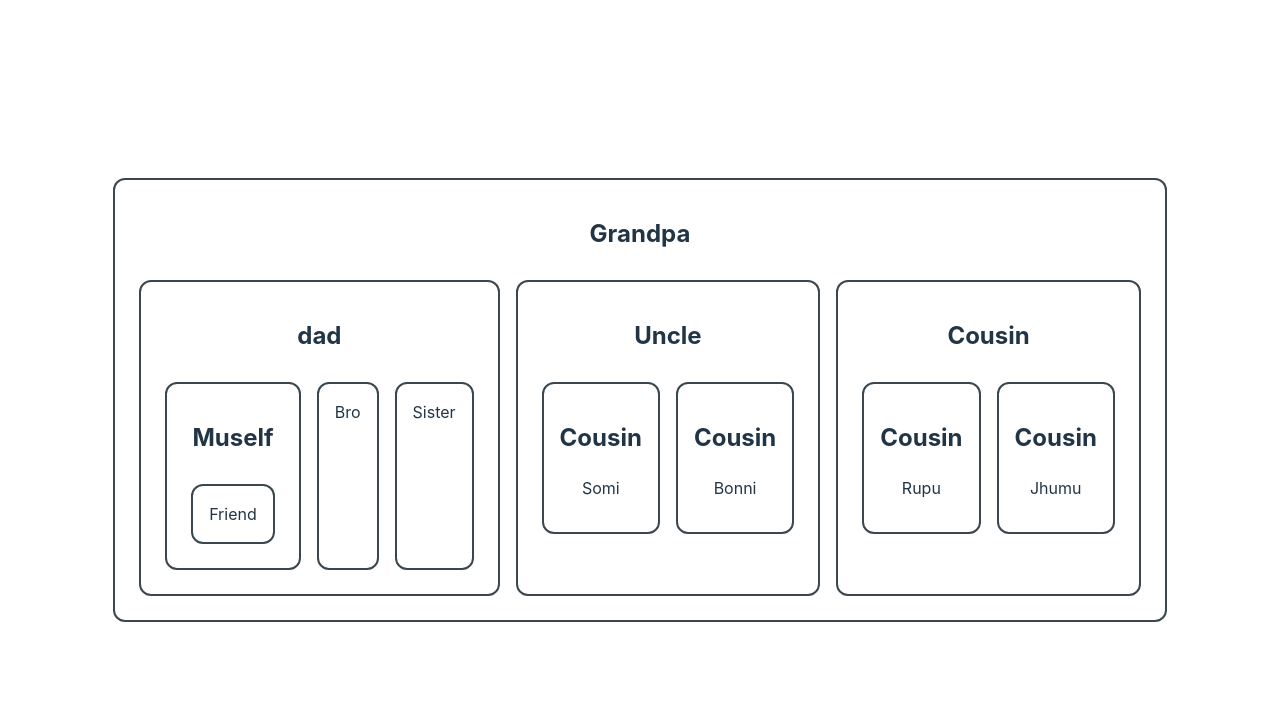
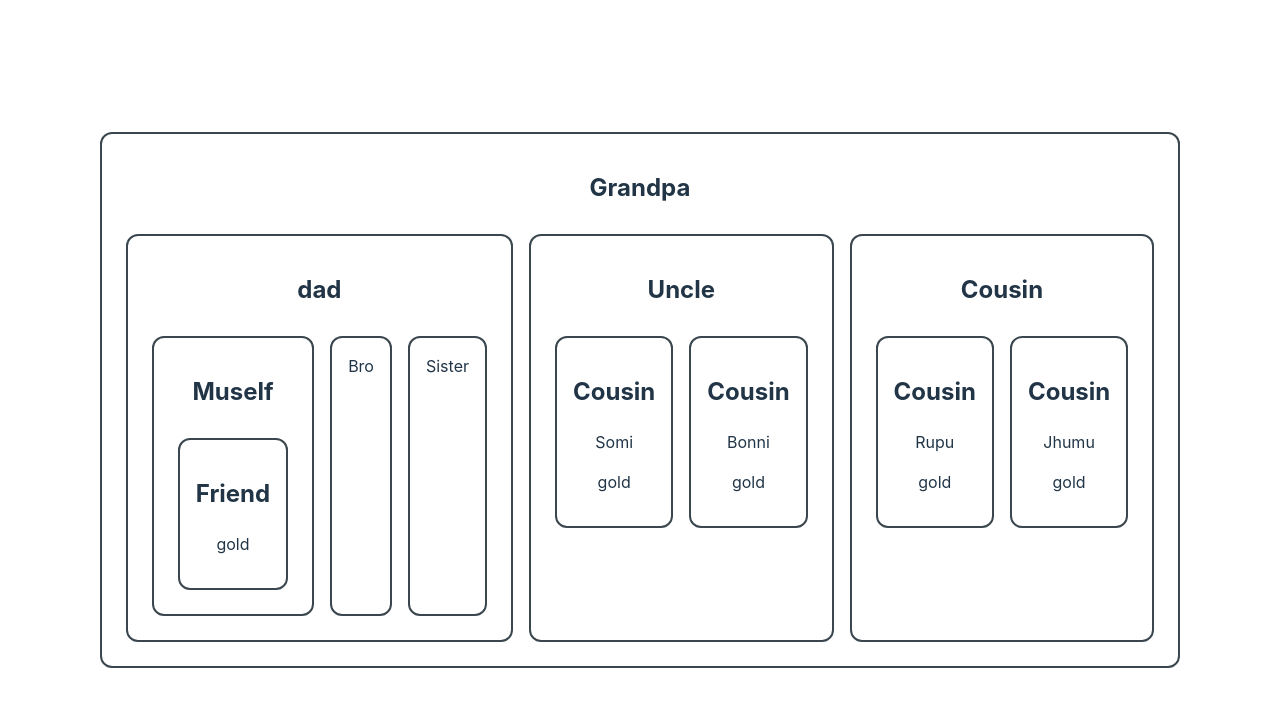
Before and after one commit to saayemm/react-form, a React (Vite) app: page / in a window 1280 px wide. Shown: the top 706 px of the page. Built offline with nearby package versions, Linux system fonts and the light colour scheme.

Commit message:
access contex

```diff
--- a/src/components/anty/friend/Friend.jsx
+++ b/src/components/anty/friend/Friend.jsx
@@ -1,8 +1,14 @@
+import { useContext } from "react"
+import { AssetContext } from "../../grandpa/Grandpa"
 
 
 const Friend = () => {
+    const gift = useContext(AssetContext)
   return (
-    <div>Friend</div>
+    <div>
+        <h2>Friend</h2>
+        <p>{gift}</p>
+    </div>
   )
 }
 
--- a/src/components/cousin/Cousin.jsx
+++ b/src/components/cousin/Cousin.jsx
@@ -1,9 +1,13 @@
+import { useContext } from "react"
+import { AssetContext } from "../grandpa/Grandpa"
 
 const Cousin = ({name}) => {
+    const gift = useContext(AssetContext)
   return (
     <div>
         <h2>Cousin</h2>
         <p>{name}</p>
+        <p>{gift}</p>
     </div>
   )
 }
--- a/src/components/grandpa/Grandpa.jsx
+++ b/src/components/grandpa/Grandpa.jsx
@@ -4,7 +4,7 @@ import Dad from "../dad/Dad"
 import Uncle from "../uncle/Uncle"
 import './Grandpa.css'
 
-const AssetContext = createContext("gold")
+export const AssetContext = createContext("gold")
 
 const Grandpa = () => {
   return (
```
